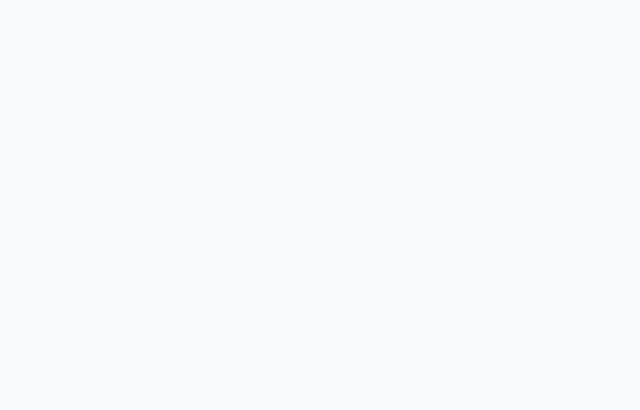
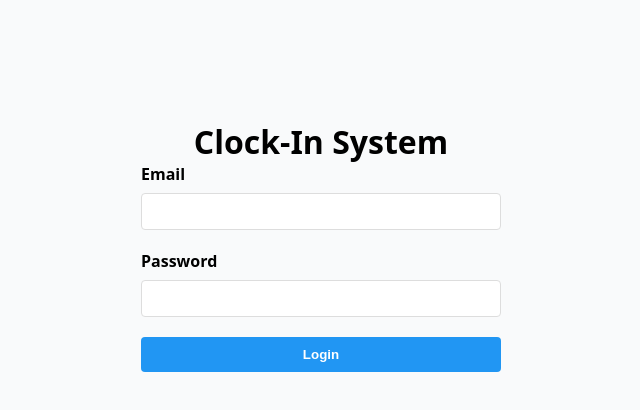
Before and after one commit to unathiphiri-coder/clock-in-system, a Next.js app: page / in a window 1280 px wide. Before the commit this address had no page. Shown: the top 410 px of the page, without its empty margins (319-959 px from the left). Built offline with nearby package versions, Linux system fonts and the light colour scheme.

Commit message:
Update page.tsx

```diff
--- a/src/app/page.tsx
+++ b/src/app/page.tsx
@@ -1,4 +1,75 @@
-import { redirect } from 'next/navigation';
-export default function RootPage() {
-  redirect('/login');
+'use client';
+import { useState } from 'react';
+import { useRouter } from 'next/navigation';
+import { createClient } from '@/lib/supabase';
+
+export default function LoginPage() {
+  const [email, setEmail] = useState('');
+  const [password, setPassword] = useState('');
+  const [loading, setLoading] = useState(false);
+  const [error, setError] = useState('');
+  const router = useRouter();
+
+  const handleLogin = async (e: React.FormEvent) => {
+    e.preventDefault();
+    setError('');
+    setLoading(true);
+
+    try {
+      const supabase = createClient();
+      const { data, error: signInError } = await supabase.auth.signInWithPassword({
+        email,
+        password,
+      });
+
+      if (signInError) {
+        setError(signInError.message);
+        return;
+      }
+
+      if (data?.user) {
+        router.push('/agent');
+      }
+    } catch (err) {
+      setError(err instanceof Error ? err.message : 'Login failed');
+    } finally {
+      setLoading(false);
+    }
+  };
+
+  return (
+    <div style={{ maxWidth: '400px', margin: '100px auto', padding: '20px', fontFamily: 'system-ui, -apple-system, sans-serif' }}>
+      <h1 style={{ textAlign: 'center' }}>Clock-In System</h1>
+      <form onSubmit={handleLogin}>
+        <div style={{ marginBottom: '20px' }}>
+          <label style={{ display: 'block', marginBottom: '8px', fontWeight: 'bold' }}>Email</label>
+          <input
+            type="email"
+            value={email}
+            onChange={(e) => setEmail(e.target.value)}
+            required
+            style={{ width: '100%', padding: '10px', border: '1px solid #ddd', borderRadius: '4px', boxSizing: 'border-box' }}
+          />
+        </div>
+        <div style={{ marginBottom: '20px' }}>
+          <label style={{ display: 'block', marginBottom: '8px', fontWeight: 'bold' }}>Password</label>
+          <input
+            type="password"
+            value={password}
+            onChange={(e) => setPassword(e.target.value)}
+            required
+            style={{ width: '100%', padding: '10px', border: '1px solid #ddd', borderRadius: '4px', boxSizing: 'border-box' }}
+          />
+        </div>
+        {error && <div style={{ color: '#c62828', marginBottom: '20px', fontSize: '14px' }}>{error}</div>}
+        <button
+          type="submit"
+          disabled={loading}
+          style={{ width: '100%', padding: '10px', background: '#2196F3', color: 'white', border: 'none', borderRadius: '4px', cursor: 'pointer', fontWeight: 'bold' }}
+        >
+          {loading ? 'Logging in...' : 'Login'}
+        </button>
+      </form>
+    </div>
+  );
 }
```
